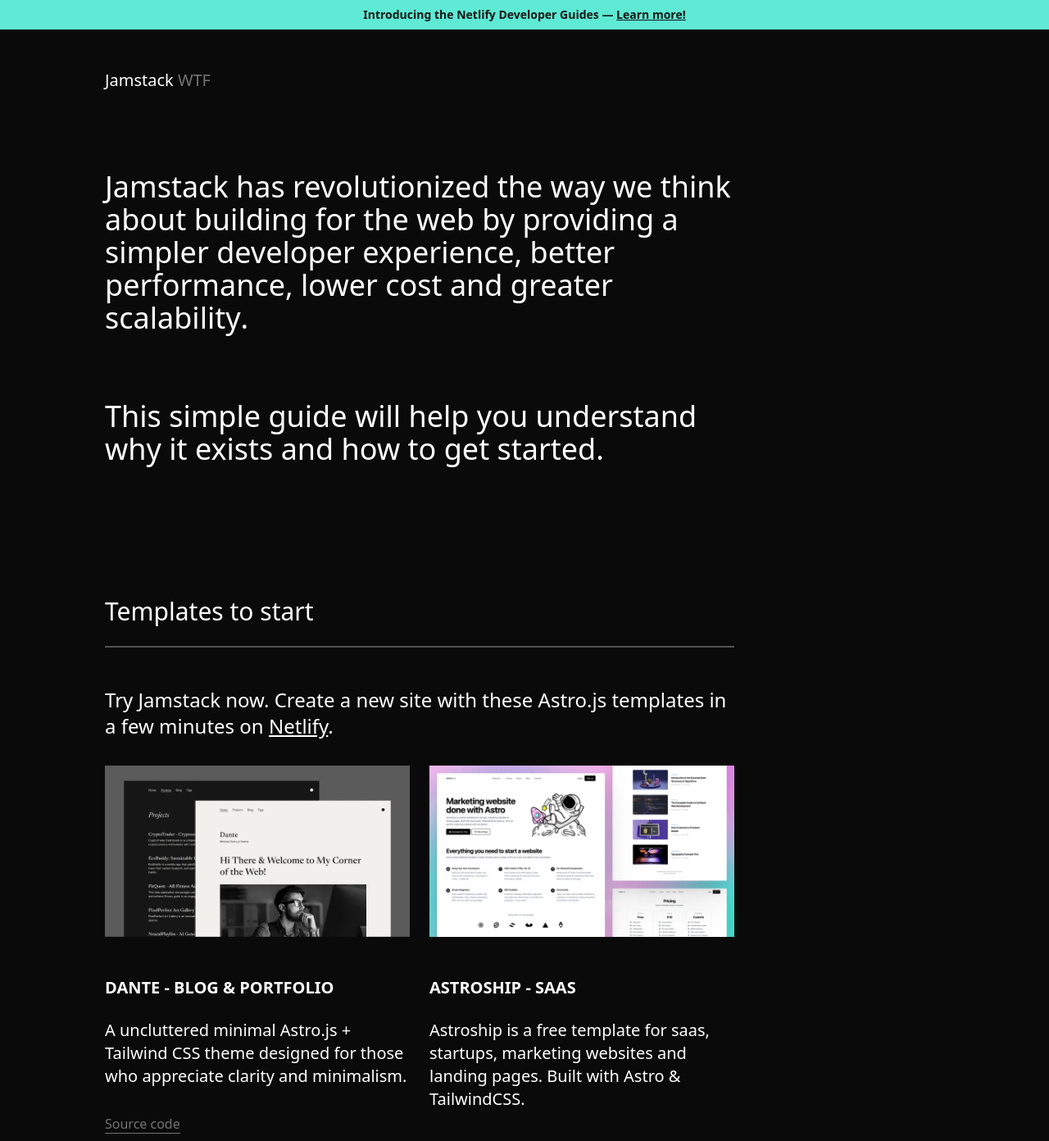
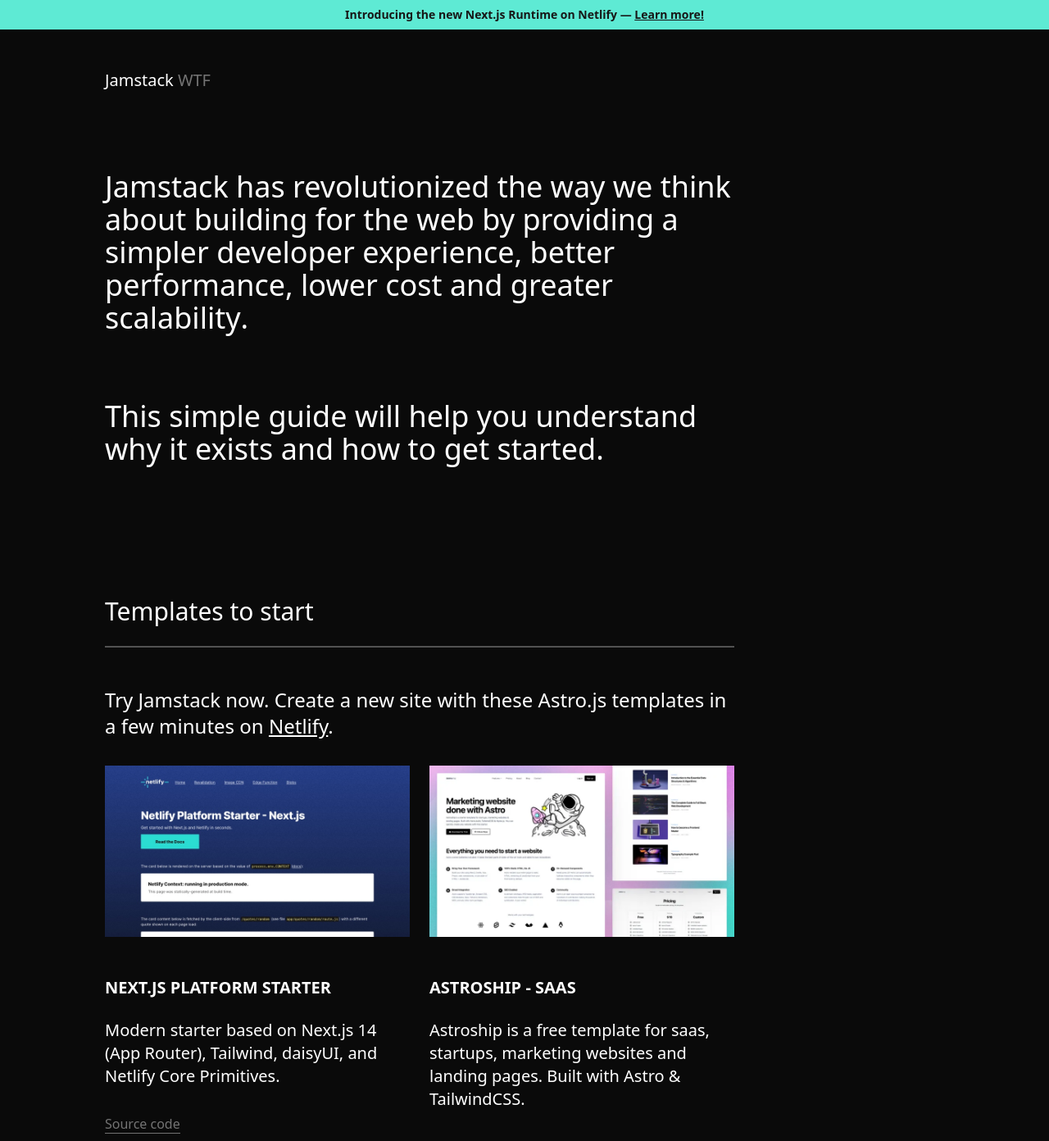
Before and after one commit to stackbit/jamstack-wtf, an Astro site: page / in a window 1280 px wide. Shown: the top 1392 px of the page at 82% size. Built offline with nearby package versions, Linux system fonts and the light colour scheme; Astro itself is replaced by a stand-in of ours.

Commit message:
updated templates section

```diff
--- a/src/components/Announcement.astro
+++ b/src/components/Announcement.astro
@@ -1,3 +1,3 @@
-<a href="https://developers.netlify.com/guides/?ref=wtf&utm_source=jamstack-wtf&utm_medium=referral&utm_campaign=jamstack-wtf" class="block p-2 text-sm font-bold text-center bg-teal-300 md:py-2 text-neutral-900">
-  Introducing the Netlify Developer Guides — <span class="underline hover:no-underline">Learn more!</span>
+<a href="https://www.netlify.com/blog/introducing-the-new-next-js-runtime/?ref=jamstack-wtf" class="block p-2 text-sm font-bold text-center bg-teal-300 md:py-2 text-neutral-900">
+  Introducing the new Next.js Runtime on Netlify — <span class="underline hover:no-underline">Learn more!</span>
 </a>
--- a/src/components/Templates.astro
+++ b/src/components/Templates.astro
@@ -9,7 +9,7 @@
   <div class="grid gap-x-6 gap-y-20 xl:grid-cols-2">
     <article class="relative flex flex-col min-w-0 panel text-astro-gray-200">
       <img
-        src="/templates/dante-astro.webp"
+        src="/templates/next-platform-starter.jpg"
         alt=""
         class="object-cover w-full aspect-video"
         loading="lazy"
@@ -17,17 +17,16 @@
       />
       <div class="flex flex-col flex-1 gap-6 text-left">
         <div>
-          <h3 class="pt-12 pb-6 text-xl font-bold uppercase">Dante - Blog & Portfolio</h3>
+          <h3 class="pt-12 pb-6 text-xl font-bold uppercase">Next.js Platform Starter</h3>
           <p>
-            A uncluttered minimal Astro.js + Tailwind CSS theme designed for
-            those who appreciate clarity and minimalism.
+            Modern starter based on Next.js 14 (App Router), Tailwind, daisyUI, and Netlify Core Primitives.
           </p>
-          <a href="https://github.com/JustGoodUI/dante-astro-theme" class="text-base border-b border-neutral-500 hover:border-white text-neutral-500 hover:text-white">Source code</a>
+          <a href="https://github.com/netlify-templates/next-platform-starter" class="text-base border-b border-neutral-500 hover:border-white text-neutral-500 hover:text-white">Source code</a>
         </div>
         <footer>
           <div class="flex items-center gap-2">
             <a
-              href="https://app.netlify.com/start/deploy?repository=https://github.com/JustGoodUI/dante-astro-theme"
+              href="https://app.netlify.com/start/deploy?repository=https://github.com/netlify-templates/next-platform-starter"
               class="transition-transform hover:-translate-y-0.5"
               target="_blank"
               rel="noopener nofollow"
@@ -42,6 +41,7 @@
         </footer>
       </div>
     </article>
+
     <article class="relative flex flex-col min-w-0 panel text-astro-gray-200">
       <img
         src="/templates/astroship-astro.webp"
```
Also changed, not shown: public/templates/next-platform-starter.jpg (added).
